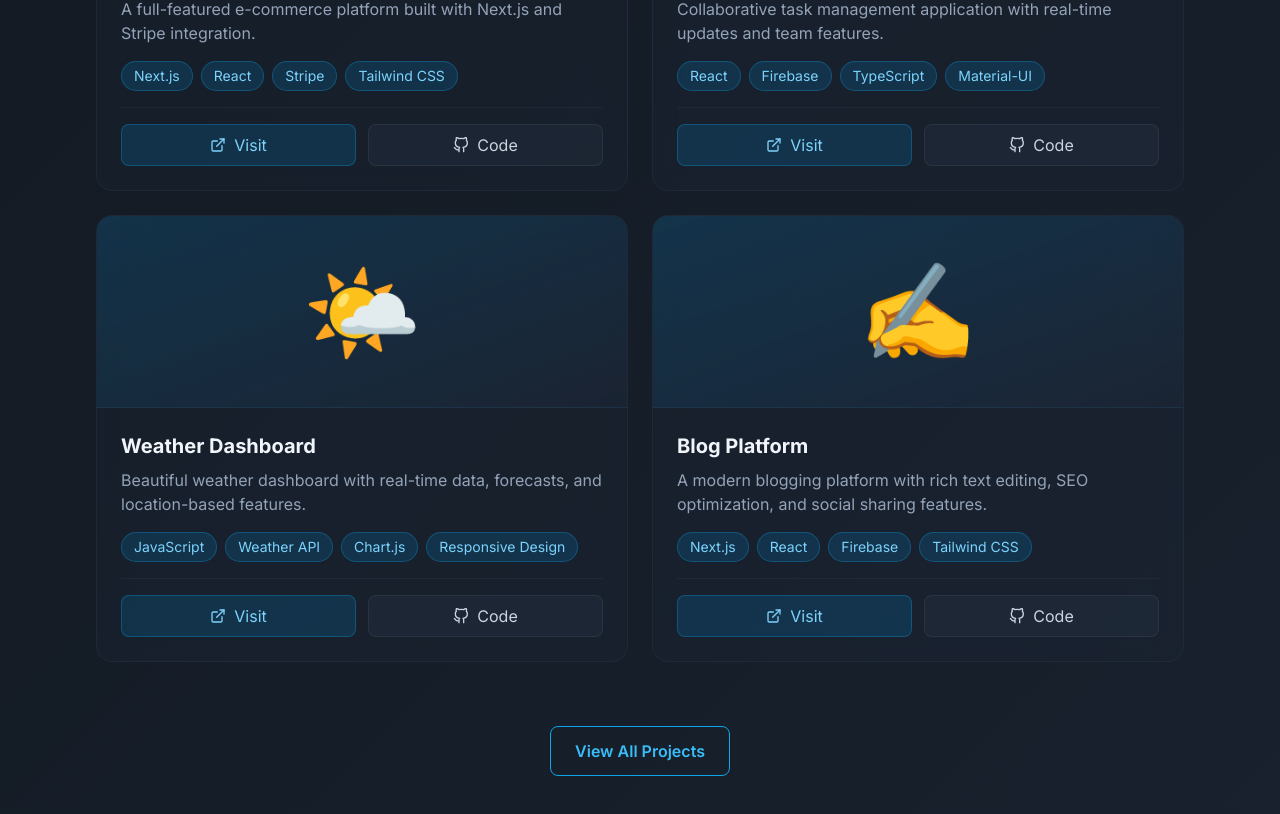
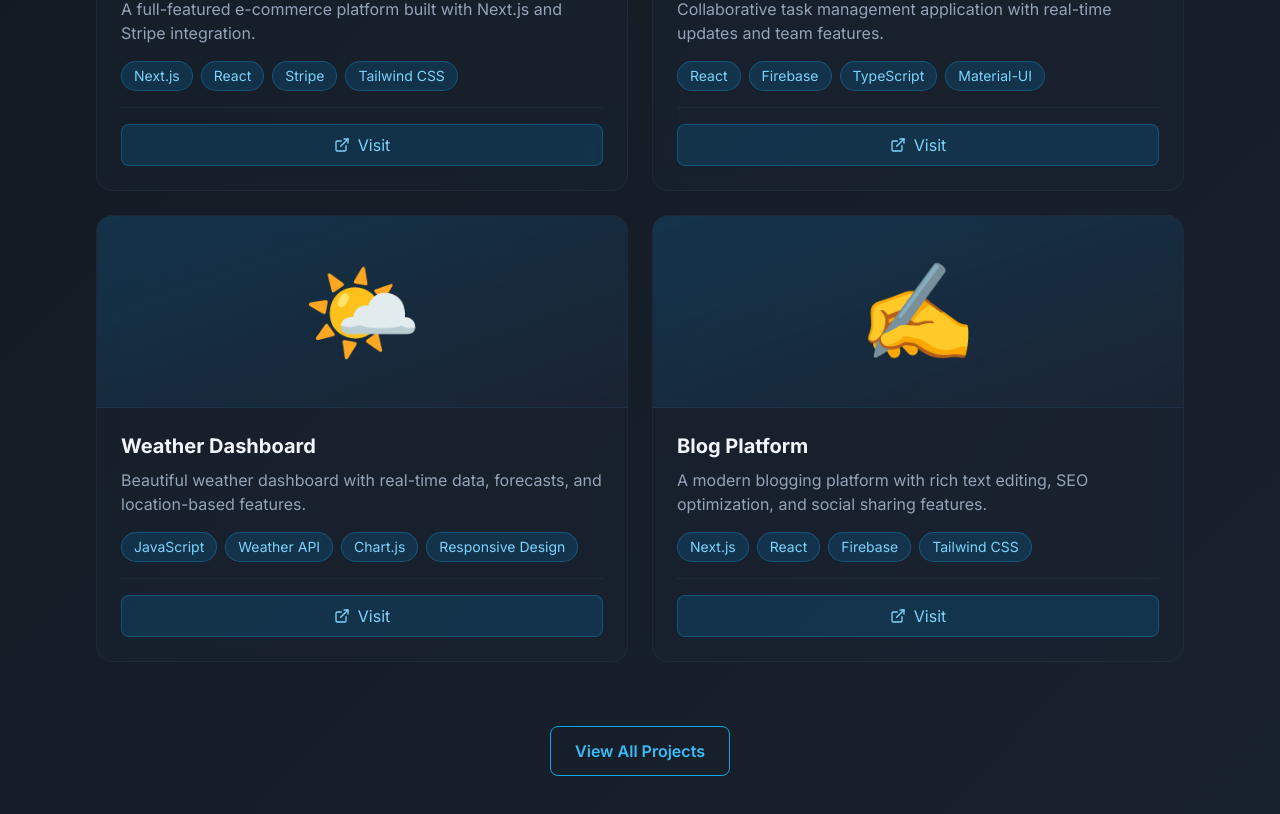
Before and after one commit to Barli-Pemula/portfolio, a Next.js app: page / in a window 1280 px wide. Shown: the part 2238-3052 px from the top of the page. Built offline with nearby package versions, Linux system fonts and the light colour scheme.

Commit message:
Remove GitHub button from project cards

```diff
--- a/components/Projects.tsx
+++ b/components/Projects.tsx
@@ -1,7 +1,7 @@
 'use client'
 
 import { motion } from 'framer-motion'
-import { FiGithub, FiExternalLink } from 'react-icons/fi'
+import { FiExternalLink } from 'react-icons/fi'
 import Image from 'next/image'
 
 export default function Projects() {
@@ -19,7 +19,7 @@ export default function Projects() {
       description: 'Collaborative task management application with real-time updates and team features.',
       tags: ['React', 'Firebase', 'TypeScript', 'Material-UI'],
       image: '✓',
-      link: '#',
+      link: 'https://task-flow-wheat-two.vercel.app/#',
       github: 'https://github.com/Barli-Pemula/TaskFlow.git',
     },
     {
@@ -125,13 +125,6 @@ export default function Projects() {
                       <FiExternalLink />
                       Visit
                     </a>
-                    <a
-                      href={project.github}
-                      className="flex-1 flex items-center justify-center gap-2 px-4 py-2 rounded-lg bg-slate-700/20 border border-slate-600/30 text-slate-300 hover:bg-slate-700/40 smooth-transition"
-                    >
-                      <FiGithub />
-                      Code
-                    </a>
                   </div>
                 </div>
               </motion.div>
```
